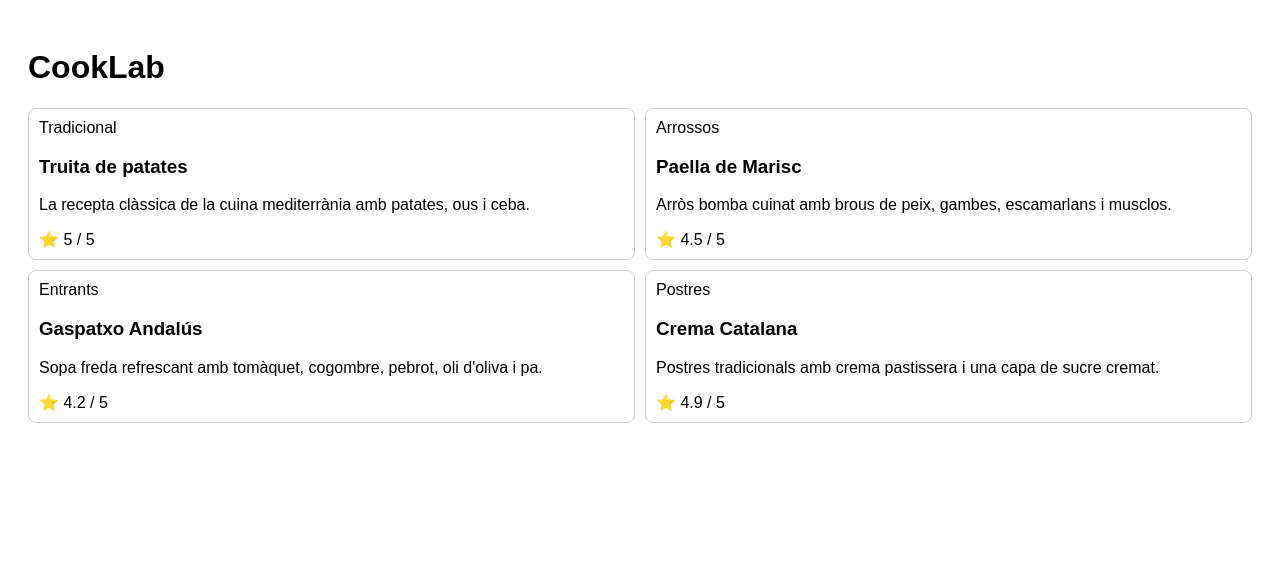
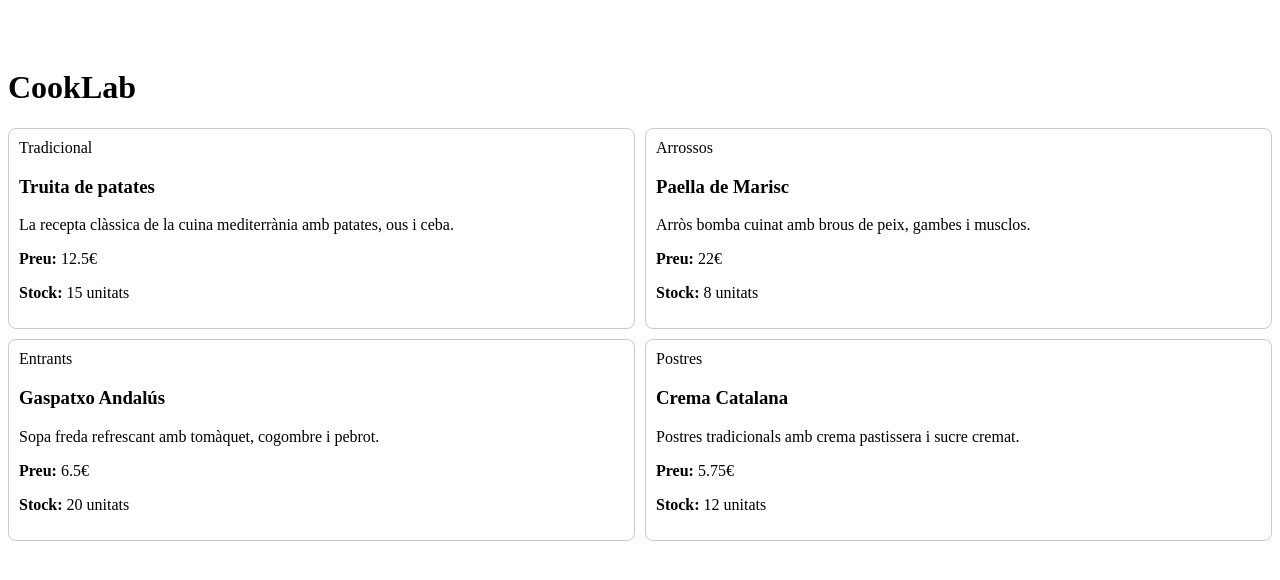
Before and after one commit to lajamins/ioc-angular-cooklab-sergi, an Angular app: page /cataleg in a window 1280 px wide. Shown: the top 580 px of the page. Built offline with nearby package versions, Linux system fonts and the light colour scheme; data requests are answered from the project's data file.

Commit message:
feat: models, adaptadors i documentacio

```diff
--- a/db.json
+++ b/db.json
@@ -1,32 +1,44 @@
 {
-  "receptes": [
+  "elements": [
     {
       "id": "1",
       "nom": "Truita de patates",
       "descripcio": "La recepta clàssica de la cuina mediterrània amb patates, ous i ceba.",
-      "valoracio": 5,
-      "categoria": "Tradicional"
+      "categoria": "Tradicional",
+      "preu": 12.50,
+      "imatge": "assets/truita.jpg",
+      "popular": true,
+      "stock": 15
     },
     {
       "id": "2",
       "nom": "Paella de Marisc",
-      "descripcio": "Arròs bomba cuinat amb brous de peix, gambes, escamarlans i musclos.",
-      "valoracio": 4.5,
-      "categoria": "Arrossos"
+      "descripcio": "Arròs bomba cuinat amb brous de peix, gambes i musclos.",
+      "categoria": "Arrossos",
+      "preu": 22.00,
+      "imatge": "assets/paella.jpg",
+      "popular": true,
+      "stock": 8
     },
     {
       "id": "3",
       "nom": "Gaspatxo Andalús",
-      "descripcio": "Sopa freda refrescant amb tomàquet, cogombre, pebrot, oli d'oliva i pa.",
-      "valoracio": 4.2,
-      "categoria": "Entrants"
+      "descripcio": "Sopa freda refrescant amb tomàquet, cogombre i pebrot.",
+      "categoria": "Entrants",
+      "preu": 6.50,
+      "imatge": "assets/gaspatxo.jpg",
+      "popular": false,
+      "stock": 20
     },
     {
       "id": "4",
       "nom": "Crema Catalana",
-      "descripcio": "Postres tradicionals amb crema pastissera i una capa de sucre cremat.",
-      "valoracio": 4.9,
-      "categoria": "Postres"
+      "descripcio": "Postres tradicionals amb crema pastissera i sucre cremat.",
+      "categoria": "Postres",
+      "preu": 5.75,
+      "imatge": "assets/crema.jpg",
+      "popular": true,
+      "stock": 12
     }
   ]
 }
--- /dev/null
+++ b/src/app/adaptadors/element.adaptador.ts
@@ -0,0 +1,18 @@
+import { ElementApiResponse, ElementCataleg } from '../models/element.model';
+
+export const adaptarElementApi = (api: ElementApiResponse): ElementCataleg => {
+  return {
+    id: api.id,
+    titol: api.nom,
+    descripcio: api.descripcio,
+    categoria: api.categoria,
+    preu: api.preu,
+    imatgeUrl: api.imatge,
+    esPopular: api.popular,
+    unitats: api.stock
+  };
+};
+
+export const adaptarElementsApi = (apiResponses: ElementApiResponse[]): ElementCataleg[] => {
+  return apiResponses.map(api => adaptarElementApi(api));
+};
--- a/src/app/adaptadors/recepta.adaptador.ts
+++ /dev/null
@@ -1,15 +0,0 @@
-import { Recepta, ReceptaApiResponse } from '../models/recepta.model';
-
-export const adaptarReceptaApi = (api: ReceptaApiResponse): Recepta => {
-  return {
-    id: api.id,
-    nom: api.nom,
-    descripcio: api.descripcio,
-    valoracio: api.valoracio,
-    categoria: api.categoria
-  };
-};
-
-export const adaptarReceptesApi = (receptes: ReceptaApiResponse[]): Recepta[] => {
-  return receptes.map(r => adaptarReceptaApi(r));
-};
--- a/src/app/pages/cataleg-page/cataleg-page.component.html
+++ b/src/app/pages/cataleg-page/cataleg-page.component.html
@@ -1,4 +1,4 @@
-<div class="cataleg-container">
+<div class="cataleg-container"></div>
   <h1>CookLab</h1>
 
   @if (elementService.carregant()) {
@@ -10,22 +10,24 @@
   @if (elementService.error(); as msg) {
     <div class="error-state">
       <p>⚠️ {{ msg }}</p>
-      <button type="button" (click)="elementService.obtenirPopulars()">Torna a intentar-ho</button>
+      <button type="button" (click)="elementService.obtenirPopulars()">Reintentar</button>
     </div>
   }
 
-  @if (!elementService.carregant() && !elementService.error()) {
+  @if (!elementService.carregant()) {
+  @if (!elementService.error()) {
     <div class="product-grid">
       @for (item of elementService.elements(); track item.id) {
         <div class="product-card">
           <span class="badge">{{ item.categoria }}</span>
-          <h3>{{ item.nom }}</h3>
+          <h3>{{ item.titol }}</h3>
           <p>{{ item.descripcio }}</p>
-          <div class="rating">
-            <span>⭐ {{ item.valoracio }} / 5</span>
+          <div class="info-extra">
+            <p><strong>Preu:</strong> {{ item.preu }}€</p>
+            <p><strong>Stock:</strong> {{ item.unitats }} unitats</p>
           </div>
         </div>
       }
     </div>
   }
-</div>
+}
--- a/src/app/services/element.service.ts
+++ b/src/app/services/element.service.ts
@@ -1,8 +1,8 @@
 import { Injectable, signal, inject } from '@angular/core';
 import { HttpClient } from '@angular/common/http';
 import { environment } from '../../environments/environment';
-import { Recepta, ReceptaApiResponse } from '../models/recepta.model';
-import { adaptarReceptesApi } from '../adaptadors/recepta.adaptador';
+import { ElementCataleg, ElementApiResponse } from '../models/element.model';
+import { adaptarElementsApi } from '../adaptadors/element.adaptador';
 import { catchError, map, tap } from 'rxjs/operators';
 import { of } from 'rxjs';
 
@@ -11,10 +11,12 @@ import { of } from 'rxjs';
 })
 export class ElementService {
   private http = inject(HttpClient);
-  private readonly url = `${environment.apiUrl}/receptes`;
 
-  // Canviem el tipus de dades dels Signals a <Recepta[]>
-  private _elements = signal<Recepta[]>([]);
+
+  private readonly url = `${environment.apiUrl}/elements`;
+
+
+  private _elements = signal<ElementCataleg[]>([]);
   private _carregant = signal<boolean>(false);
   private _error = signal<string | null>(null);
 
@@ -22,18 +24,20 @@ export class ElementService {
   readonly carregant = this._carregant.asReadonly();
   readonly error = this._error.asReadonly();
 
+
   obtenirPopulars(): void {
     this._carregant.set(true);
     this._error.set(null);
 
-    this.http.get<ReceptaApiResponse[]>(this.url).pipe(
-      map(res => adaptarReceptesApi(res)),
-      tap(receptes => {
-        this._elements.set(receptes);
+
+    this.http.get<ElementApiResponse[]>(this.url).pipe(
+      map(res => adaptarElementsApi(res)),
+      tap(elementsAdaptats => {
+        this._elements.set(elementsAdaptats);
         this._carregant.set(false);
       }),
       catchError(() => {
-        this._error.set('Error en carregar les receptes');
+        this._error.set("No s'han pogut carregar els elements del catàleg");
         this._carregant.set(false);
         return of([]);
       })
```
Also changed, not shown: src/app/models/element.model.ts (added, +21 -0 lines), src/app/models/recepta.model.ts (deleted, +0 -15 lines), 1 other file (tests, documents, lock files or other folders).
